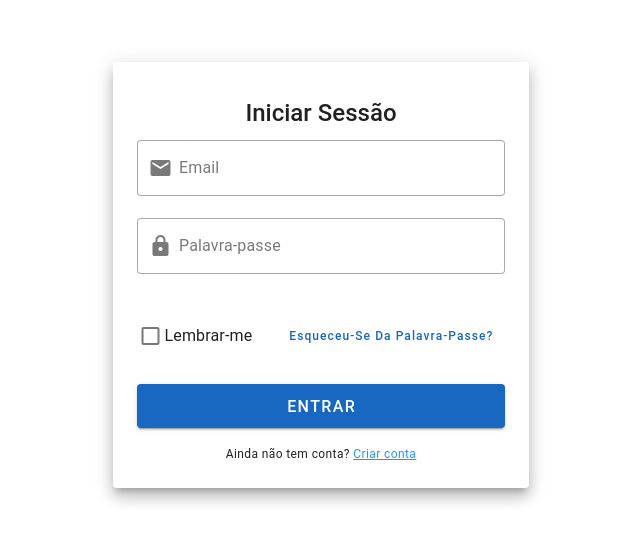
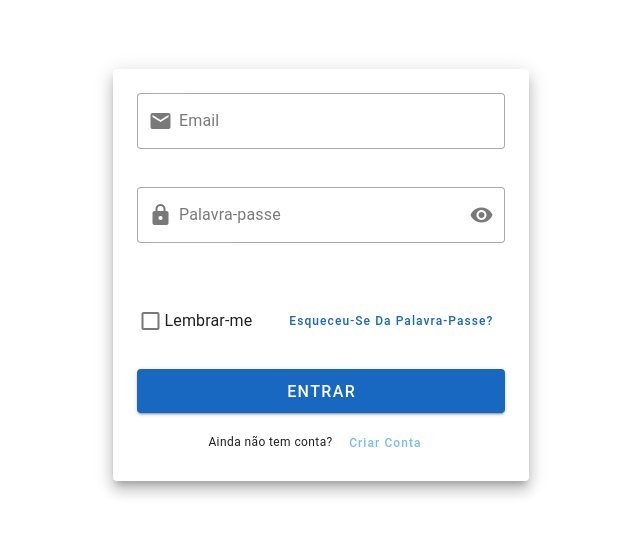
Before and after one commit to andrepim97/learning-app, a Vue app: page / in a window 1280 px wide. Shown: the part 125-668 px from the top of the page, without its empty margins (319-959 px from the left). Built offline with nearby package versions, Linux system fonts and the light colour scheme.

Commit message:
Melhorias no design da vista de login

```diff
--- a/src/views/auth/LoginView.vue
+++ b/src/views/auth/LoginView.vue
@@ -6,29 +6,41 @@ import { ref } from 'vue'
 const email = ref('')
 const password = ref('')
 const remember = ref(false)
+const showPassword = ref(false)
 
 const login = () => {
     console.log({ email: email.value, password: password.value, remember: remember.value })
     // Aqui futuramente será feita a chamada à API
 }
+
+const emailRules = [
+    v => !!v || 'Email é obrigatório',
+    v => /.+@.+\..+/.test(v) || 'Email inválido',
+]
+
+const passwordRules = [
+    v => !!v || 'Palavra-passe é obrigatória',
+    v => v.length >= 6 || 'Mínimo de 6 caracteres',
+]
 </script>
 
 <template>
-    <AuthLayout>
+    <AuthLayout title="Iniciar Sessão">
         <v-form @submit.prevent="login" class="d-flex flex-column gap-4">
-            <v-card-title class="text-h5 text-center">Iniciar Sessão</v-card-title>
+            <v-text-field class="mb-4" v-model="email" label="Email" type="email" required
+                prepend-inner-icon="mdi-email" variant="outlined" :rules="emailRules" />
 
-            <v-text-field v-model="email" label="Email" type="email" required prepend-inner-icon="mdi-email"
-                variant="outlined" />
-
-            <v-text-field v-model="password" label="Palavra-passe" type="password" required
-                prepend-inner-icon="mdi-lock" variant="outlined" />
+            <v-text-field class="mb-4" v-model="password" :type="showPassword ? 'text' : 'password'"
+                label="Palavra-passe" required prepend-inner-icon="mdi-lock"
+                :append-inner-icon="showPassword ? 'mdi-eye-off' : 'mdi-eye'"
+                @click:append-inner="showPassword = !showPassword" variant="outlined" :rules="passwordRules" />
 
             <v-row align="center" class="my-2">
-                <v-col cols="auto"> <v-checkbox v-model="remember" label="Lembrar-me" hide-details density="compact" />
+                <v-col cols="auto">
+                    <v-checkbox v-model="remember" label="Lembrar-me" hide-details density="compact" />
                 </v-col>
-                <v-col class="d-flex justify-end"> <v-btn variant="text" color="primary" size="small"
-                        class="text-capitalize" to="/forgot-password">
+                <v-col class="d-flex justify-end">
+                    <v-btn variant="text" color="primary" size="small" class="text-capitalize" to="/forgot-password">
                         Esqueceu-se da palavra-passe?
                     </v-btn>
                 </v-col>
@@ -40,7 +52,9 @@ const login = () => {
 
             <div class="text-center mt-4 text-caption">
                 Ainda não tem conta?
-                <a href="#" class="text-blue text-decoration-underline">Criar conta</a>
+                <v-btn variant="plain" color="blue" size="small" class="text-capitalize" to="/register">
+                    Criar conta
+                </v-btn>
             </div>
         </v-form>
     </AuthLayout>
```
